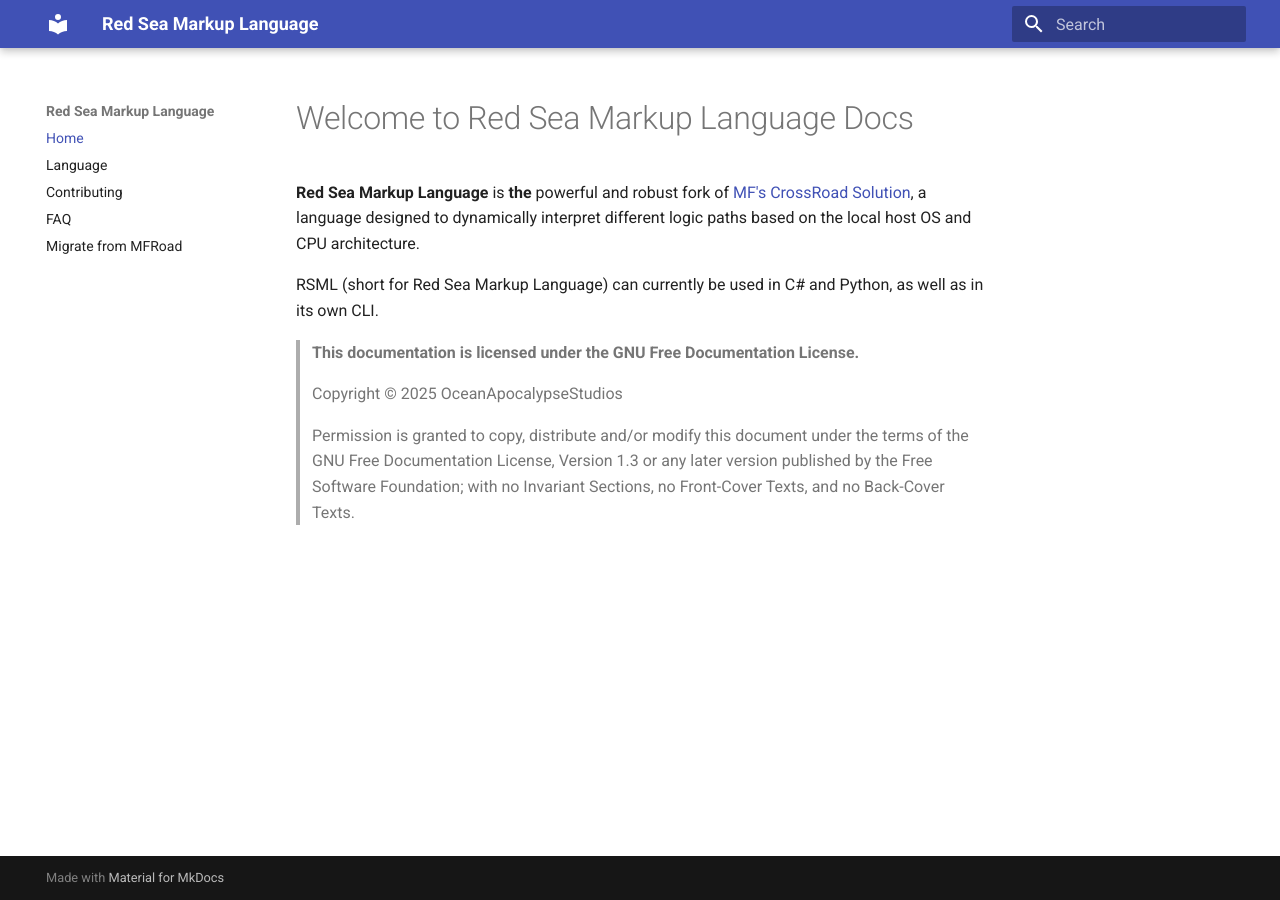
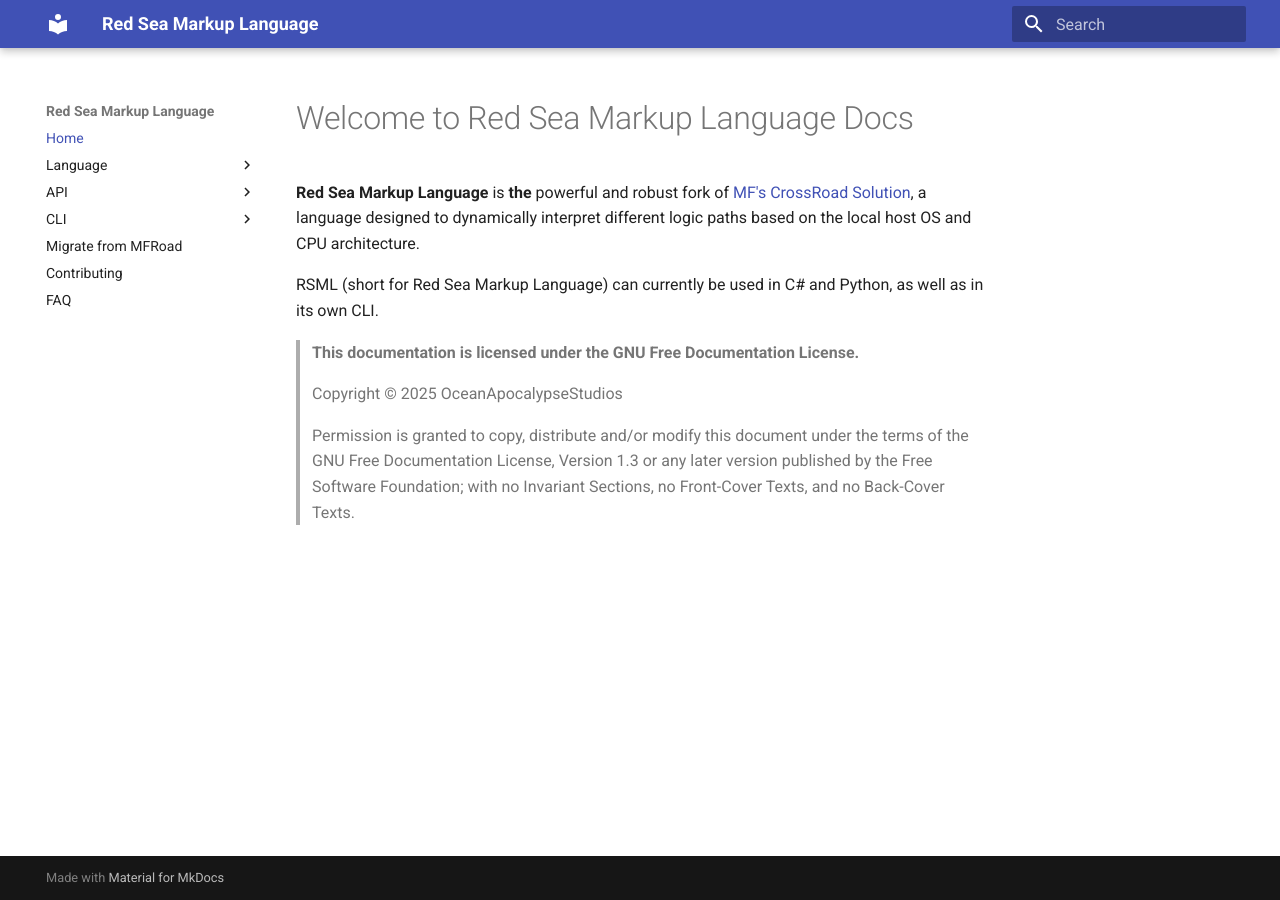
Before and after one commit to OceanApocalypseStudios/RSML-Docs, an MkDocs documentation site: the page built from docs/index.md, in a window 1280 px wide. Built offline with MkDocs 1.6.1 and Material for MkDocs 9.7.7, drawn with Linux system fonts in a browser that asks for light colours; part of the change alters nothing that is shown.

Commit message:
navigation

```diff
--- a/mkdocs.yml
+++ b/mkdocs.yml
@@ -3,7 +3,32 @@ theme: material
 
 nav:
   - Home: index.md
-  - Language: language/index.md
+  - Language:
+    - RSML as a Language: language/index.md
+    - Syntax: language/syntax.md
+    - Customizable Behaviors: language/behaviors.md
+    - Standards:
+      - Getting Started: language/standards/index.md
+      - Official 25: language/standards/official25.md
+      - Road-Like: language/standards/roadlike.md
+  - API:
+    - RSML as an API: api/index.md
+    - C#:
+      - Getting Started: api/csharp/index.md
+      - Reference: api/csharp/reference.md
+      - Demos: api/csharp/demos.md
+    - Python:
+      - Getting Started: api/python/index.md
+      - Reference: api/python/reference.md
+      - Demos: api/python/demos.md
+    - C++:
+      - Getting Started: api/cpp/index.md
+      - Reference: api/cpp/reference.md
+      - Demos: api/cpp/demos.md
+  - CLI:
+    - RSML as a CLI: cli/index.md
+    - Commands: cli/commands.md
+    - Real-world usage: cli/examples.md
+  - Migrate from MFRoad: migration.md
   - Contributing: contributing.md
   - FAQ: faq.md
-  - Migrate from MFRoad: migration.md
```
